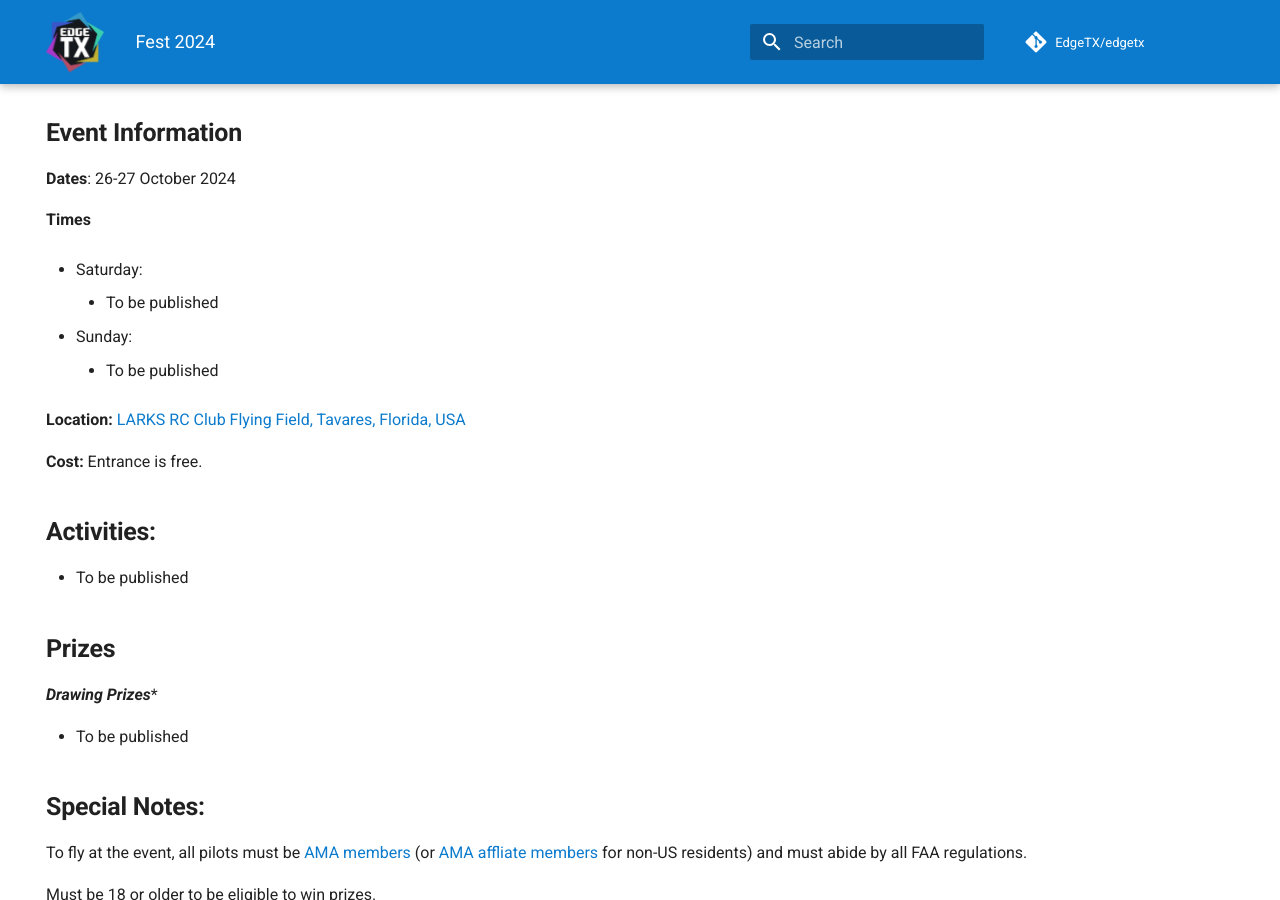
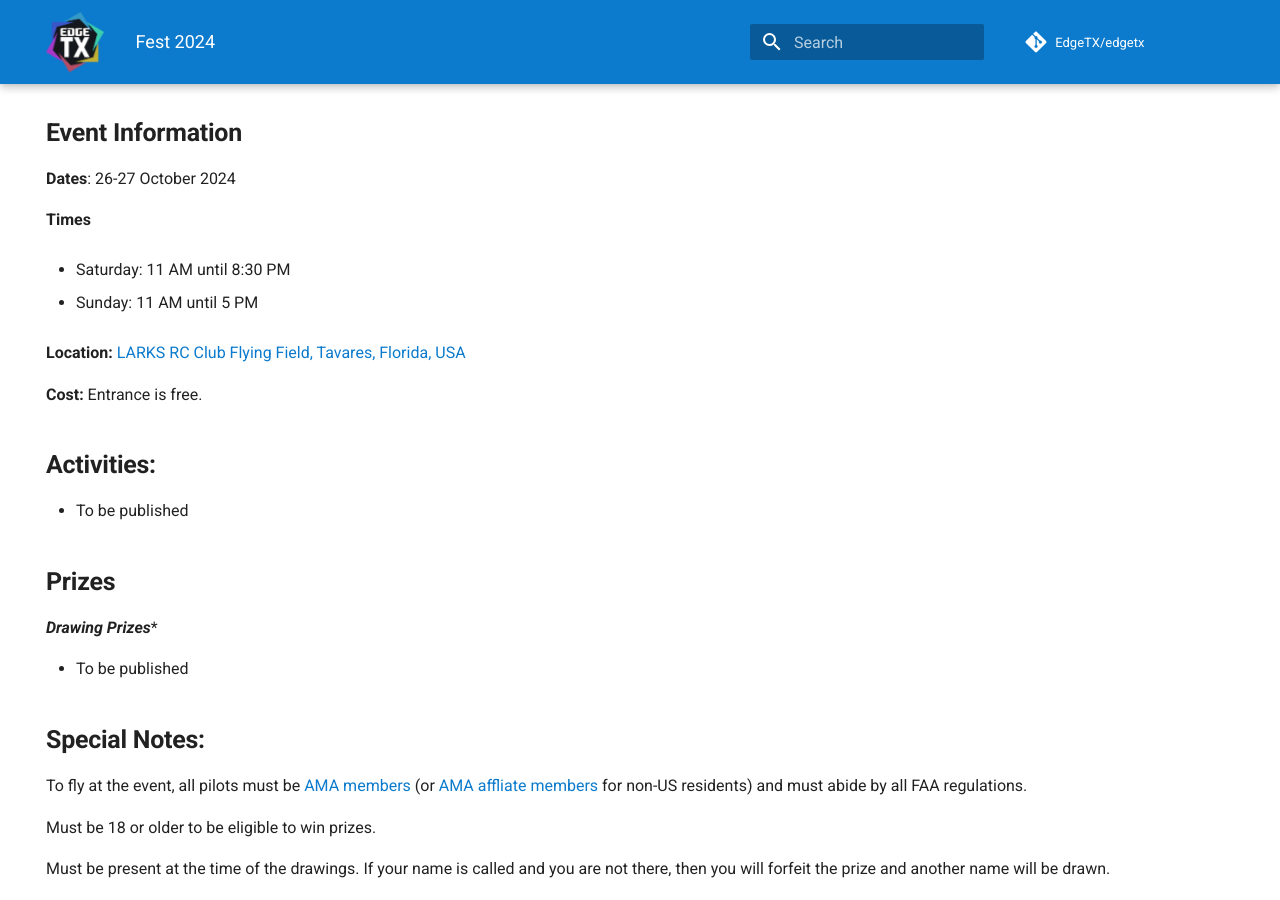
Before and after one commit to EdgeTX/edgetx.github.io, an MkDocs documentation site: the page built from docs/fest2024.md, in a window 1280 px wide and 900 px high, scrolled down 898 px. Built offline with MkDocs 1.6.1 and Material for MkDocs 9.7.7, drawn with Linux system fonts in a browser that asks for light colours; comment, search, counter and statistics services are not loaded.

Commit message:
EdgeTX Fest 2024 times updated

```diff
--- a/docs/fest2024.md
+++ b/docs/fest2024.md
@@ -16,13 +16,9 @@
 
 **Times**
 
- - Saturday:
+ - Saturday: 11 AM until 8:30 PM
 
-	 - To be published
-
- - Sunday:
-
-	 - To be published
+ - Sunday: 11 AM until 5 PM
 
 **Location:** [LARKS RC Club Flying Field, Tavares, Florida, USA](https://maps.app.goo.gl/ccYCN4KM3z2UKErj8) <br/>
 
```
